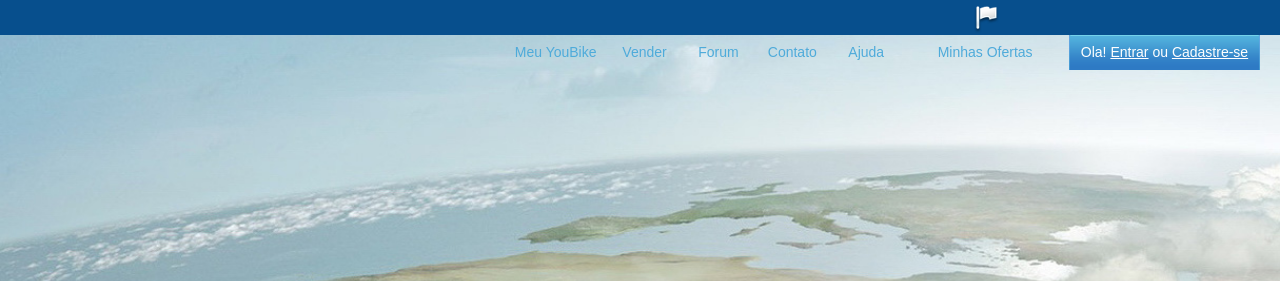
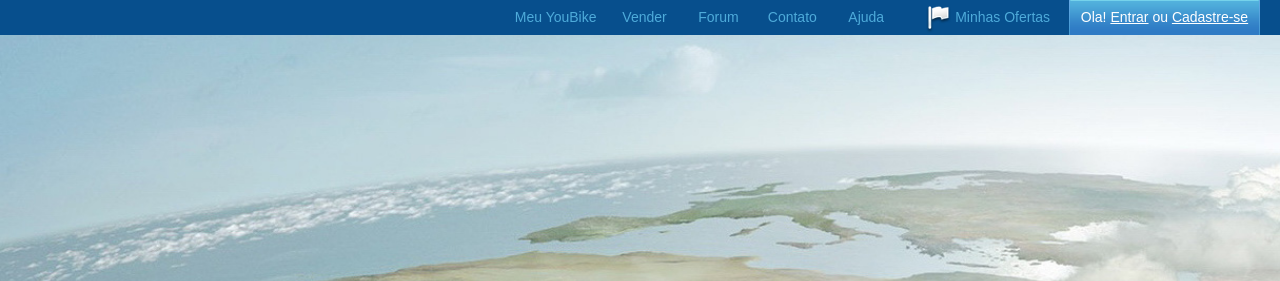
Before and after one commit to za0305/homework5, a plain HTML site: page index.html in a window 1280 px wide. Shown: the top 281 px of the page. Drawn offline with Linux system fonts and the light colour scheme.

Commit message:
откоректирована форма

```diff
--- a/index.html
+++ b/index.html
@@ -5,7 +5,7 @@
   <title>Cadastre</title>
   <link rel="stylesheet" href="css/reset.css">
   <link rel="stylesheet" href="css/style.css">
-  <link rel="stylesheet" href="/css/stylesheet.css">
+  <link rel="stylesheet" href="css/stylesheet.css">
 </head>
 <body>
   <div class="menu">
@@ -17,8 +17,7 @@
         <li><a href="#">Contato</a></li>
         <li><a href="#">Ajuda</a></li>
         <li id="offers">
-          <img src="img/flag.png" alt="flag"/>
-          <a href="#">Minhas Ofertas</a>
+          <a href="#"><img src="img/flag.png" alt="flag"/>Minhas Ofertas</a>
         </li>
         <li id="entrans">
           Ola! <a href="#">Entrar</a> ou <a href="#">Cadastre-se</a>
```
